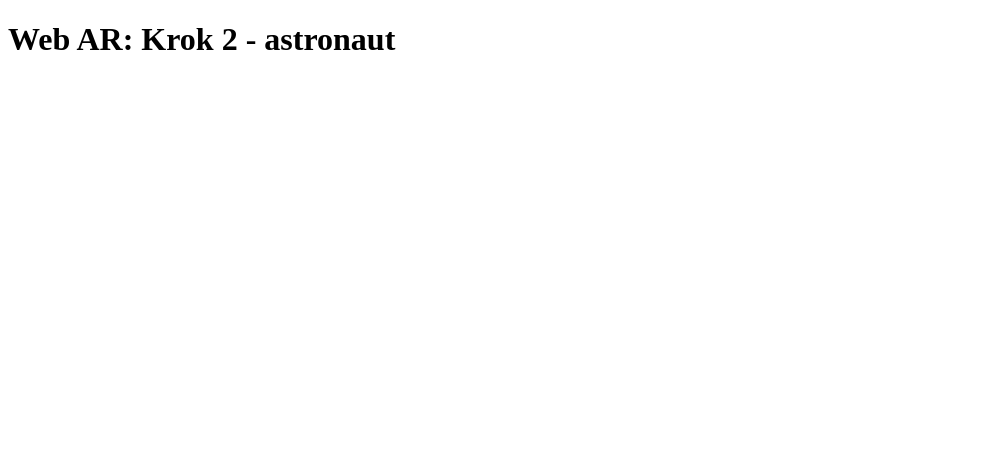
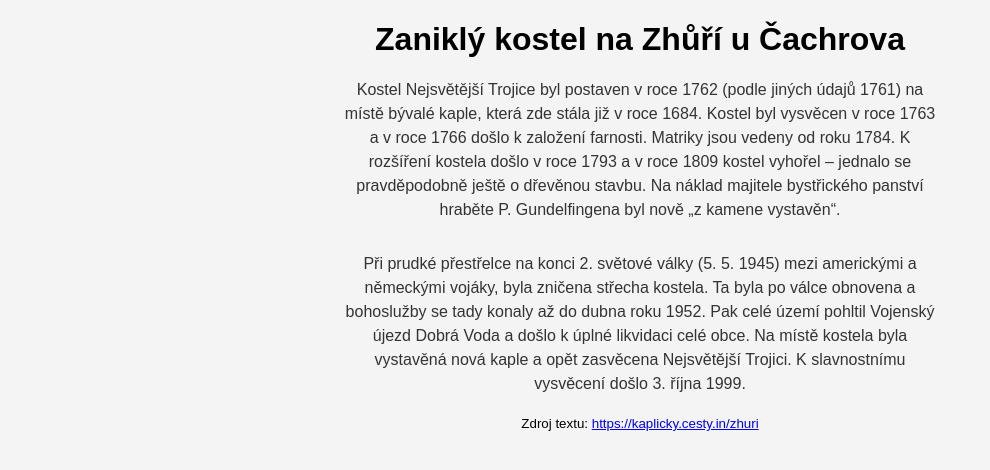
Before and after one commit to frantisekmuzik/YV3D_Web_AR, a plain HTML site: page index.html in a window 1280 px wide. Shown: the whole page, without its empty margins (0-990 px from the left). Drawn offline with Linux system fonts and the light colour scheme; some packages are replaced by stand-ins of ours; a script that the page names is missing.

Commit message:
Krok 4 - úprava UI stránky

```diff
--- a/index.html
+++ b/index.html
@@ -7,19 +7,47 @@
 
     <title>YV3D WebAR</title>
 
-    <!-- The website JavaScript file -->
+    <!-- Připojení js souboru pro případné scripty -->
     <script src="/script.js" defer></script>
 
-    <!-- Import the component -->
+    <!-- Načtení komponentu modelviewer -->
     <script
       type="module"
       src="https://ajax.googleapis.com/ajax/libs/model-viewer/4.0.0/model-viewer.min.js"
     ></script>
+
+    <!-- Nastavení stylu stránky -->
+    <link rel="stylesheet" href="style.css" />
+
   </head>
   <body>
-    <h1>Web AR: Krok 2 - astronaut</h1>
+    <!-- Nadpis -->
+    <h1>Zaniklý kostel na Zhůří u Čachrova</h1>
 
-    <!-- Use it like any other HTML element -->
+    <!-- Odstavce s popisem modelu -->
+    <p>
+      Kostel Nejsvětější Trojice byl postaven v roce 1762 (podle jiných údajů
+      1761) na místě bývalé kaple, která zde stála již v roce 1684. Kostel byl
+      vysvěcen v roce 1763 a v roce 1766 došlo k založení farnosti. Matriky jsou
+      vedeny od roku 1784. K rozšíření kostela došlo v roce 1793 a v roce 1809
+      kostel vyhořel – jednalo se pravděpodobně ještě o dřevěnou stavbu. Na
+      náklad majitele bystřického panství hraběte P. Gundelfingena byl nově „z
+      kamene vystavěn“.
+    </p>
+
+    <p>
+      Při prudké přestřelce na konci 2. světové války (5. 5. 1945) mezi
+      americkými a německými vojáky, byla zničena střecha kostela. Ta byla po
+      válce obnovena a bohoslužby se tady konaly až do dubna roku 1952. Pak celé
+      území pohltil Vojenský újezd Dobrá Voda a došlo k úplné likvidaci celé
+      obce. Na místě kostela byla vystavěná nová kaple a opět zasvěcena
+      Nejsvětější Trojici. K slavnostnímu vysvěcení došlo 3. října 1999.
+    </p>
+
+    <!-- Přidání zdroje textu včetně hypertextového odkazu -->
+    <small>Zdroj textu: <a href="https://kaplicky.cesty.in/zhuri">https://kaplicky.cesty.in/zhuri</a></small>
+
+    <!-- modelviewer element -->
     <model-viewer
       alt="Kostel na Zhůří"
       src="https://cdn.glitch.global/e29771ef-3772-4695-9359-807af99f3512/Kostel.glb?v=1733221492095"
--- /dev/null
+++ b/style.css
@@ -0,0 +1,34 @@
+/* Nastavení body pro celý html soubor */
+body {
+    margin: 0;
+    font-family: Arial, sans-serif;
+    display: flex;
+    flex-direction: column;
+    align-items: center;
+    justify-content: center;
+    min-height: 100vh;
+    background-color: #f4f4f4;
+  }
+
+  /* Nadpis */
+  h1 {
+    margin-bottom: 10px;
+    text-align: center;
+  }
+
+  /* Popisný text */
+  p {
+    margin: 10px 0 20px;
+    text-align: center;
+    max-width: 600px;
+    color: #333;
+    line-height: 1.5;
+  }
+
+  /* Nastavení model-viewer */
+  model-viewer {
+    width: 80%;
+    max-width: 800px;
+    height: 500px;
+    margin: 0 auto;
+  }
```
